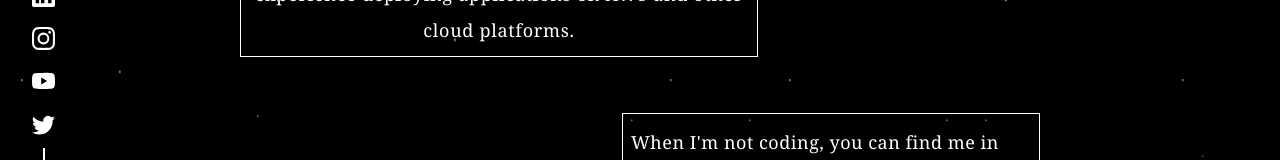
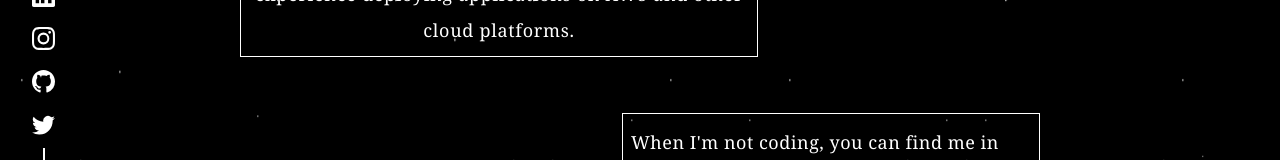
Before and after one commit to Himanshu-lilhare/Portfolio, a React (Create React App) app: page /about in a window 1280 px wide. Shown: the part 524-684 px from the top of the page. Built offline with nearby package versions, Linux system fonts and the light colour scheme.

Commit message:
ad social links

```diff
--- a/src/subComponents/SocialMediaIcons.jsx
+++ b/src/subComponents/SocialMediaIcons.jsx
@@ -1,6 +1,6 @@
 import React from "react";
 import styled from "styled-components";
-import { BsInstagram, BsLinkedin, BsTwitter, BsYoutube } from "react-icons/bs";
+import { BsInstagram, BsLinkedin, BsTwitter, BsYoutube,BsGithub } from "react-icons/bs";
 import { darkTheme } from "../components/Themes";
 import { motion } from "framer-motion";
 
@@ -91,9 +91,9 @@ const SocialMediaIcons = (props) => {
         <a
           style={{ color: `${props.theme === "dark" ? "white" : "black"}` }}
           target="_blank"
-          href="https://www.youtube.com/channel/UCDawYeJt95F2-cwc6JqfS2w"
+          href="https://github.com/Himanshu-lilhare"
         >
-          <BsYoutube style={{ fontSize: "23px" }} />
+          <BsGithub style={{ fontSize: "23px" }} />
         </a>
       </motion.div>
       <motion.div
```
